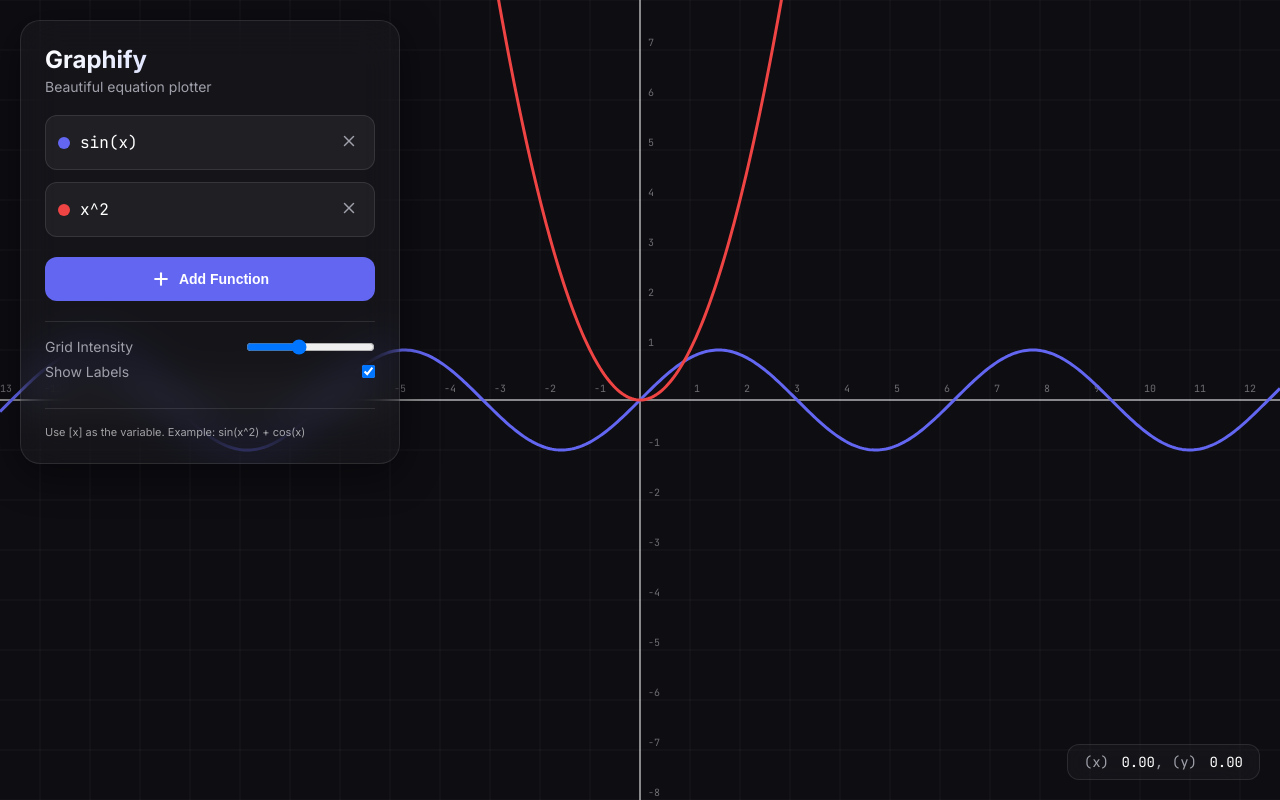
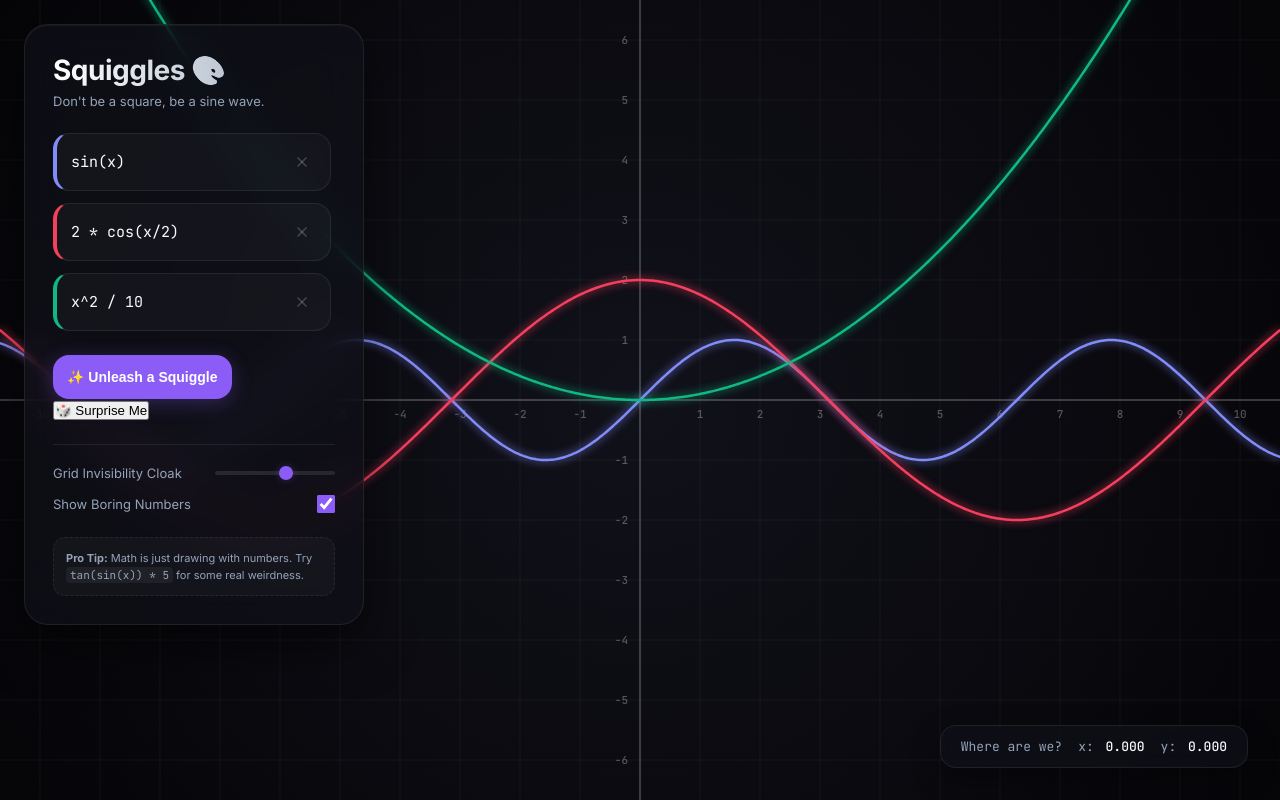
Before and after one commit to makers10/Graph-Tool, a website built with Vite: page index.html in a window 1280 px wide. Built offline with nearby package versions, Linux system fonts and the light colour scheme.

Commit message:
UI changes

```diff
--- a/index.html
+++ b/index.html
@@ -14,42 +14,45 @@
     <div id="app">
       <div id="controls-panel" class="controls-panel">
         <header>
-          <h1>Graphify</h1>
-          <p>Beautiful equation plotter</p>
+          <h1>Squiggles 🎨</h1>
+          <p>Don't be a square, be a sine wave.</p>
         </header>
 
         <section id="equation-section" class="equation-list">
-          <!-- Equations will be added here dynamically -->
+          <!-- Squiggles will appear here -->
         </section>
 
-        <button id="add-equation-btn" class="add-btn">
-          <svg width="20" height="20" viewBox="0 0 24 24" fill="none" stroke="currentColor" stroke-width="2.5" stroke-linecap="round" stroke-linejoin="round">
-            <line x1="12" y1="5" x2="12" y2="19"></line>
-            <line x1="5" y1="12" x2="19" y2="12"></line>
-          </svg>
-          Add Function
-        </button>
+        <div class="button-group">
+          <button id="add-equation-btn" class="add-btn">
+            <span>✨ Unleash a Squiggle</span>
+          </button>
+          <button id="chaos-btn" class="chaos-btn" title="Generate Mathematical Chaos">
+            🎲 Surprise Me
+          </button>
+        </div>
 
         <div class="settings-section">
           <div class="settings-row">
-            <span>Grid Intensity</span>
-            <input type="range" id="grid-range" min="0" max="100" value="40" />
+            <span>Grid Invisibility Cloak</span>
+            <input type="range" id="grid-range" min="0" max="100" value="60" />
           </div>
           <div class="settings-row">
-            <span>Show Labels</span>
+            <span>Show Boring Numbers</span>
             <input type="checkbox" id="show-labels" checked />
           </div>
         </div>
 
-        <div class="settings-section">
-          <p style="font-size: 11px; opacity: 0.6;">Use [x] as the variable. Example: sin(x^2) + cos(x)</p>
+        <div class="info-box">
+          <b>Pro Tip:</b> Math is just drawing with numbers. Try <code>tan(sin(x)) * 5</code> for some real weirdness.
         </div>
       </div>
 
       <canvas id="viewport"></canvas>
 
       <div class="coord-display">
-        (x) <span id="x-coord">0.00</span>, (y) <span id="y-coord">0.00</span>
+        <div class="fun-label">Where are we?</div>
+        <div>x: <b id="x-coord">0.000</b></div>
+        <div>y: <b id="y-coord">0.000</b></div>
       </div>
     </div>
     <script type="module" src="./main.js"></script>
--- a/main.js
+++ b/main.js
@@ -8,22 +8,27 @@ document.addEventListener('DOMContentLoaded', () => {
   const gridRange = document.getElementById('grid-range');
   const showLabelsCheckbox = document.getElementById('show-labels');
 
+  // Initialize Grapher
   const grapher = new Grapher(canvas);
 
+  // Initialize UI with a callback that updates the grapher
   const ui = new UI(equationSection, (equations) => {
     grapher.setEquations(equations);
   });
 
-  // Event Listeners for UI interaction
+  // Buttons and Controls
   addBtn.addEventListener('click', () => {
     ui.addEquation();
   });
 
   gridRange.addEventListener('input', (e) => {
-    const intensity = e.target.value / 255;
+    const val = parseInt(e.target.value);
+    const opacity = val / 100;
+
     grapher.updateSettings({
-      gridColor: `rgba(255, 255, 255, ${intensity/3})`,
-      axisColor: `rgba(255, 255, 255, ${intensity})`
+      gridColor: `rgba(255, 255, 255, ${opacity * 0.1})`,
+      axisColor: `rgba(255, 255, 255, ${opacity * 0.4})`,
+      labelColor: `rgba(255, 255, 255, ${opacity * 0.5})`
     });
   });
 
@@ -31,6 +36,8 @@ document.addEventListener('DOMContentLoaded', () => {
     grapher.updateSettings({ showLabels: e.target.checked });
   });
 
-  // Initial update
-  grapher.setEquations(ui.equations);
+  // Small delay to ensure everything is ready before first render update
+  setTimeout(() => {
+    grapher.setEquations(ui.equations);
+  }, 50);
 });
--- a/src/grapher.js
+++ b/src/grapher.js
@@ -4,26 +4,25 @@ export class Grapher {
   constructor(canvas) {
     this.canvas = canvas;
     this.ctx = canvas.getContext('2d');
-    this.equations = []; // { id, expression, color, isVisible, compiled }
+    this.equations = [];
 
     // Viewport state
     this.view = {
       offsetX: canvas.width / 2,
       offsetY: canvas.height / 2,
-      scale: 50, // pixels per unit
-      zoom: 1,
-      minScale: 5,
-      maxScale: 2000,
+      scale: 60, // pixels per unit
+      minScale: 10,
+      maxScale: 5000,
     };
 
     this.settings = {
-      gridIntensity: 0.15,
+      gridOpacity: 0.4,
       showGrid: true,
       showAxes: true,
       showLabels: true,
-      axisColor: 'rgba(255, 255, 255, 0.5)',
+      axisColor: 'rgba(255, 255, 255, 0.25)',
       gridColor: 'rgba(255, 255, 255, 0.05)',
-      labelColor: 'rgba(255, 255, 255, 0.4)',
+      labelColor: 'rgba(255, 255, 255, 0.3)',
     };
 
     this.init();
@@ -37,12 +36,17 @@ export class Grapher {
   }
 
   resize() {
-    this.canvas.width = window.innerWidth;
-    this.canvas.height = window.innerHeight;
-    // Re-center if needed, or maintain relative offset
+    const dpr = window.devicePixelRatio || 1;
+    this.canvas.width = window.innerWidth * dpr;
+    this.canvas.height = window.innerHeight * dpr;
+    this.ctx.scale(dpr, dpr);
+
+    this.canvas.style.width = window.innerWidth + 'px';
+    this.canvas.style.height = window.innerHeight + 'px';
+
     if (!this._hasResized) {
-      this.view.offsetX = this.canvas.width / 2;
-      this.view.offsetY = this.canvas.height / 2;
+      this.view.offsetX = window.innerWidth / 2;
+      this.view.offsetY = window.innerHeight / 2;
       this._hasResized = true;
     }
   }
@@ -50,13 +54,14 @@ export class Grapher {
   setEquations(equations) {
     this.equations = equations.map(eq => {
       try {
+        if (!eq.expression.trim()) return { ...eq, compiled: null, error: null };
         return {
           ...eq,
           compiled: math.compile(eq.expression),
           error: null
         };
       } catch (err) {
-        return { ...eq, compiled: null, error: err.message };
+        return { ...eq, compiled: null, error: 'Invalid expression' };
       }
     });
   }
@@ -91,13 +96,12 @@ export class Grapher {
 
     this.canvas.addEventListener('wheel', (e) => {
       e.preventDefault();
-      const zoomFactor = 1.1;
+      const zoomFactor = 1.15;
       const direction = e.deltaY > 0 ? 1 / zoomFactor : zoomFactor;
 
       const mouseX = e.clientX;
       const mouseY = e.clientY;
 
-      // Coordinate before zoom
       const unitX = (mouseX - this.view.offsetX) / this.view.scale;
       const unitY = (mouseY - this.view.offsetY) / this.view.scale;
 
@@ -105,101 +109,106 @@ export class Grapher {
       if (nextScale < this.view.minScale || nextScale > this.view.maxScale) return;
 
       this.view.scale = nextScale;
-
-      // Adjust offset to zoom relative to mouse
       this.view.offsetX = mouseX - unitX * this.view.scale;
       this.view.offsetY = mouseY - unitY * this.view.scale;
     }, { passive: false });
   }
 
   handleHover(e) {
-    const mouseX = e.clientX;
-    const mouseY = e.clientY;
-
-    // Map pixels to coordinate units
-    const x = (mouseX - this.view.offsetX) / this.view.scale;
-    const y = -(mouseY - this.view.offsetY) / this.view.scale;
+    const x = (e.clientX - this.view.offsetX) / this.view.scale;
+    const y = -(e.clientY - this.view.offsetY) / this.view.scale;
 
     document.getElementById('x-coord').textContent = x.toFixed(3);
     document.getElementById('y-coord').textContent = y.toFixed(3);
   }
 
   drawGrid() {
-    const { ctx, canvas, view, settings } = this;
+    const { ctx, view, settings } = this;
     const { offsetX, offsetY, scale } = view;
+    const width = window.innerWidth;
+    const height = window.innerHeight;
 
-    // Determine grid spacing based on scale
     let spacing = 1;
-    while (spacing * scale < 30) spacing *= 2;
-    while (spacing * scale > 150) spacing /= 2;
+    if (scale > 200) spacing = 0.5;
+    if (scale > 500) spacing = 0.1;
+    if (scale < 30) spacing = 2;
+    if (scale < 15) spacing = 5;
 
     ctx.beginPath();
     ctx.strokeStyle = settings.gridColor;
     ctx.lineWidth = 1;
 
-    // Vertical lines
     const startX = (offsetX % (spacing * scale)) - spacing * scale;
-    for (let x = startX; x < canvas.width + spacing * scale; x += spacing * scale) {
+    for (let x = startX; x < width + spacing * scale; x += spacing * scale) {
       ctx.moveTo(x, 0);
-      ctx.lineTo(x, canvas.height);
+      ctx.lineTo(x, height);
     }
 
-    // Horizontal lines
     const startY = (offsetY % (spacing * scale)) - spacing * scale;
-    for (let y = startY; y < canvas.height + spacing * scale; y += spacing * scale) {
+    for (let y = startY; y < height + spacing * scale; y += spacing * scale) {
       ctx.moveTo(0, y);
-      ctx.lineTo(canvas.width, y);
+      ctx.lineTo(width, y);
     }
     ctx.stroke();
 
-    // Draw Axes
+    // Axes
     ctx.beginPath();
     ctx.strokeStyle = settings.axisColor;
-    ctx.lineWidth = 2;
-    // Y Axis
+    ctx.lineWidth = 1.5;
     ctx.moveTo(offsetX, 0);
-    ctx.lineTo(offsetX, canvas.height);
-    // X Axis
+    ctx.lineTo(offsetX, height);
     ctx.moveTo(0, offsetY);
-    ctx.lineTo(canvas.width, offsetY);
+    ctx.lineTo(width, offsetY);
     ctx.stroke();
 
     if (settings.showLabels) {
       ctx.fillStyle = settings.labelColor;
-      ctx.font = '10px JetBrains Mono';
+      ctx.font = '500 11px "JetBrains Mono"';
+      ctx.textAlign = 'center';
+
+      const labelSpacing = spacing * (scale < 50 ? 2 : 1);
+
       // X labels
-      for (let x = startX; x < canvas.width + spacing * scale; x += spacing * scale) {
+      for (let x = startX; x < width + spacing * scale; x += labelSpacing * scale) {
         const val = (x - offsetX) / scale;
-        if (Math.abs(val) > 0.1) {
-          ctx.fillText(val.toFixed(spacing < 1 ? 2 : 0), x + 4, offsetY - 8);
+        if (Math.abs(val) > 0.001) {
+          ctx.fillText(val.toFixed(spacing < 1 ? 1 : 0), x, offsetY + 18);
         }
       }
       // Y labels
-      for (let y = startY; y < canvas.height + spacing * scale; y += spacing * scale) {
+      ctx.textAlign = 'right';
+      for (let y = startY; y < height + spacing * scale; y += labelSpacing * scale) {
         const val = -(y - offsetY) / scale;
-        if (Math.abs(val) > 0.1) {
-          ctx.fillText(val.toFixed(spacing < 1 ? 2 : 0), offsetX + 8, y - 4);
+        if (Math.abs(val) > 0.001) {
+          ctx.fillText(val.toFixed(spacing < 1 ? 1 : 0), offsetX - 12, y + 4);
         }
       }
     }
   }
 
   drawEquations() {
-    const { ctx, canvas, view } = this;
+    const { ctx, view } = this;
     const { offsetX, offsetY, scale } = view;
+    const width = window.innerWidth;
 
     this.equations.forEach(eq => {
       if (!eq.isVisible || !eq.compiled) return;
 
+      // Draw Main Line
       ctx.beginPath();
       ctx.strokeStyle = eq.color;
-      ctx.lineWidth = 3;
+      ctx.lineWidth = 2.5;
       ctx.lineJoin = 'round';
+      ctx.lineCap = 'round';
+
+      // Line Glow
+      ctx.shadowBlur = 8;
+      ctx.shadowColor = eq.color;
 
       let first = true;
-      const step = 2; // pixel step for smoothness vs performance
+      const step = 2;
 
-      for (let px = 0; px <= canvas.width; px += step) {
+      for (let px = 0; px <= width; px += step) {
         const x = (px - offsetX) / scale;
         try {
           const y = eq.compiled.evaluate({ x });
@@ -221,11 +230,14 @@ export class Grapher {
         }
       }
       ctx.stroke();
+
+      // Reset shadow for next equation or elements
+      ctx.shadowBlur = 0;
     });
   }
 
   animate() {
-    this.ctx.clearRect(0, 0, this.canvas.width, this.canvas.height);
+    this.ctx.clearRect(0, 0, window.innerWidth, window.innerHeight);
     this.drawGrid();
     this.drawEquations();
     requestAnimationFrame(() => this.animate());
--- a/src/ui.js
+++ b/src/ui.js
@@ -1,32 +1,35 @@
 export class UI {
   constructor(container, onUpdate) {
+    if (!container) throw new Error('UI container not found');
     this.container = container;
     this.onUpdate = onUpdate;
     this.equations = [];
     this.colors = [
-      '#6366f1', // Indigo
-      '#ef4444', // Red
+      '#818cf8', // Indigo
+      '#f43f5e', // Rose
       '#10b981', // Emerald
       '#f59e0b', // Amber
-      '#8b5cf6', // Violet
       '#ec4899', // Pink
       '#06b6d4', // Cyan
+      '#a78bfa', // Purple
     ];
 
     this.init();
   }
 
   init() {
-    // Start with one equation
-    this.addEquation('sin(x)');
-    this.addEquation('x^2');
-    this.render();
+    // Start with default equations if empty
+    if (this.equations.length === 0) {
+      this.addEquation('sin(x)');
+      this.addEquation('2 * cos(x/2)');
+      this.addEquation('x^2 / 10');
+    }
   }
 
   addEquation(expression = '') {
-    const id = Date.now().toString() + Math.random().toString(36).substr(2, 5);
+    const id = Math.random().toString(36).substring(2, 9);
     const color = this.colors[this.equations.length % this.colors.length];
-    this.equations.push({ id, expression, color, isVisible: true });
+    this.equations.push({ id, expression, color, isVisible: true, error: null });
     this.render();
     this.notify();
   }
@@ -45,35 +48,50 @@ export class UI {
     }
   }
 
-  notify() {
-    if (this.onUpdate) this.onUpdate(this.equations);
+  // Allow external updates (e.g., from Grapher reporting errors)
+  setErrors(errors) {
+    this.equations.forEach(eq => {
+      eq.error = errors[eq.id] || null;
+    });
+    this.render(false); // Render without notifying back
   }
 
-  render() {
+  notify() {
+    if (this.onUpdate) this.onUpdate([...this.equations]);
+  }
+
+  render(shouldNotify = true) {
     this.container.innerHTML = '';
+
     this.equations.forEach(eq => {
       const item = document.createElement('div');
       item.className = 'equation-item';
+      item.style.borderLeft = `4px solid ${eq.color}`;
+
       item.innerHTML = `
         <div class="equation-input-row">
-          <div class="color-indicator" style="background-color: ${eq.color};"></div>
-          <input type="text" class="equation-input" placeholder="y = ..." value="${eq.expression}" />
+          <input type="text" class="equation-input" placeholder="y = f(x)" value="${eq.expression}" spellcheck="false" />
           <button class="remove-btn" title="Remove">
-            <svg width="18" height="18" viewBox="0 0 24 24" fill="none" stroke="currentColor" stroke-width="2" stroke-linecap="round" stroke-linejoin="round">
-              <path d="M18 6L6 18"></path>
-              <path d="M6 6l12 12"></path>
+            <svg width="16" height="16" viewBox="0 0 24 24" fill="none" stroke="currentColor" stroke-width="2.5" stroke-linecap="round" stroke-linejoin="round">
+              <line x1="18" y1="6" x2="6" y2="18"></line>
+              <line x1="6" y1="6" x2="18" y2="18"></line>
             </svg>
           </button>
         </div>
+        ${eq.error ? `<div class="error-msg">${eq.error}</div>` : ''}
       `;
 
       const input = item.querySelector('.equation-input');
-      input.addEventListener('input', (e) => this.updateEquation(eq.id, e.target.value));
+      input.addEventListener('input', (e) => {
+        this.updateEquation(eq.id, e.target.value);
+      });
 
       const removeBtn = item.querySelector('.remove-btn');
       removeBtn.addEventListener('click', () => this.removeEquation(eq.id));
 
       this.container.appendChild(item);
     });
+
+    if (shouldNotify) this.notify();
   }
 }
--- a/style.css
+++ b/style.css
@@ -1,34 +1,40 @@
 :root {
-  --bg-color: #0d0d12;
-  --surface-color: rgba(255, 255, 255, 0.03);
-  --border-color: rgba(255, 255, 255, 0.1);
-  --text-primary: #ffffff;
-  --text-secondary: #a0a0ab;
-  --accent-color: #6366f1;
-  --panel-blur: 20px;
-  --font-family: 'Inter', -apple-system, BlinkMacSystemFont, 'Segoe UI', Roboto, sans-serif;
+  --bg-color: #050508;
+  --surface-color: rgba(17, 17, 25, 0.7);
+  --item-bg: rgba(255, 255, 255, 0.03);
+  --item-hover: rgba(255, 255, 255, 0.06);
+  --border-color: rgba(255, 255, 255, 0.08);
+  --text-primary: #f8fafc;
+  --text-secondary: #94a3b8;
+  --accent-color: #8b5cf6;
+  --accent-glow: rgba(139, 92, 246, 0.3);
+  --panel-blur: 24px;
+  --font-main: 'Inter', -apple-system, sans-serif;
+  --font-mono: 'JetBrains Mono', monospace;
 
-  /* Graph Colors */
-  --graph-1: #3b82f6;
-  --graph-2: #ef4444;
-  --graph-3: #10b981;
-  --graph-4: #f59e0b;
-  --graph-5: #8b5cf6;
+  /* Graph Line Colors */
+  --line-1: #6366f1;
+  --line-2: #f43f5e;
+  --line-3: #10b981;
+  --line-4: #f59e0b;
+  --line-5: #ec4899;
 }
 
 * {
   box-sizing: border-box;
   margin: 0;
   padding: 0;
+  -webkit-font-smoothing: antialiased;
 }
 
 body {
-  font-family: var(--font-family);
+  font-family: var(--font-main);
   background-color: var(--bg-color);
   color: var(--text-primary);
-  overflow: hidden; /* Prevent scrolling of main page */
   height: 100vh;
   width: 100vw;
+  overflow: hidden;
+  background-image: radial-gradient(circle at 50% 50%, #11111a 0%, #050508 100%);
 }
 
 #app {
@@ -38,38 +44,46 @@ body {
   position: relative;
 }
 
-/* Sidebar / Controls */
+/* Sidebar / Controls Panel */
 .controls-panel {
   position: absolute;
-  top: 20px;
-  left: 20px;
-  width: 380px;
-  max-height: calc(100vh - 40px);
+  top: 24px;
+  left: 24px;
+  width: 340px;
+  max-height: calc(100vh - 48px);
   background: var(--surface-color);
   backdrop-filter: blur(var(--panel-blur));
   -webkit-backdrop-filter: blur(var(--panel-blur));
   border: 1px solid var(--border-color);
-  border-radius: 20px;
-  padding: 24px;
+  border-radius: 24px;
+  padding: 28px;
   z-index: 100;
   display: flex;
   flex-direction: column;
-  gap: 20px;
-  box-shadow: 0 10px 40px rgba(0, 0, 0, 0.4);
+  gap: 24px;
+  box-shadow: 0 20px 50px rgba(0, 0, 0, 0.5), inset 0 1px 1px rgba(255, 255, 255, 0.05);
+  animation: slideIn 0.6s cubic-bezier(0.16, 1, 0.3, 1);
+}
+
+@keyframes slideIn {
+  from { opacity: 0; transform: translateX(-20px); }
+  to { opacity: 1; transform: translateX(0); }
 }
 
 header h1 {
-  font-size: 24px;
-  font-weight: 700;
-  margin-bottom: 4px;
-  background: linear-gradient(135deg, #fff 0%, #a5b4fc 100%);
+  font-size: 28px;
+  font-weight: 800;
+  letter-spacing: -0.5px;
+  margin-bottom: 6px;
+  background: linear-gradient(to right, #fff, var(--text-secondary));
   -webkit-background-clip: text;
   -webkit-text-fill-color: transparent;
 }
 
 header p {
-  font-size: 14px;
+  font-size: 13px;
   color: var(--text-secondary);
+  font-weight: 400;
 }
 
 .equation-list {
@@ -77,139 +91,226 @@ header p {
   flex-direction: column;
   gap: 12px;
   overflow-y: auto;
+  padding-right: 4px;
 }
 
 .equation-item {
-  background: rgba(255, 255, 255, 0.05);
+  background: var(--item-bg);
   border: 1px solid var(--border-color);
-  border-radius: 12px;
-  padding: 12px;
+  border-radius: 16px;
+  padding: 14px;
+  transition: all 0.3s cubic-bezier(0.4, 0, 0.2, 1);
   display: flex;
   flex-direction: column;
   gap: 8px;
-  transition: all 0.2s ease;
 }
 
 .equation-item:hover {
-  border-color: rgba(255, 255, 255, 0.2);
-  background: rgba(255, 255, 255, 0.08);
+  background: var(--item-hover);
+  border-color: rgba(255, 255, 255, 0.15);
+  transform: translateY(-2px);
+  box-shadow: 0 4px 12px rgba(0, 0, 0, 0.2);
 }
 
 .equation-input-row {
   display: flex;
   align-items: center;
-  gap: 10px;
+  gap: 12px;
 }
 
 .color-indicator {
-  width: 12px;
-  height: 12px;
-  border-radius: 50%;
+  width: 14px;
+  height: 14px;
+  border-radius: 4px;
   flex-shrink: 0;
+  box-shadow: 0 0 10px currentColor; /* Dynamic glow */
 }
 
 .equation-input {
   flex: 1;
   background: transparent;
   border: none;
-  font-family: 'JetBrains Mono', 'Fira Code', monospace;
-  font-size: 16px;
+  font-family: var(--font-mono);
+  font-size: 15px;
   color: var(--text-primary);
   outline: none;
+  width: 100%;
+}
+
+.equation-input::placeholder {
+  color: rgba(255, 255, 255, 0.2);
 }
 
 .remove-btn {
   background: transparent;
   border: none;
-  color: var(--text-secondary);
+  color: rgba(255, 255, 255, 0.2);
   cursor: pointer;
-  padding: 4px;
-  border-radius: 6px;
+  padding: 6px;
+  border-radius: 8px;
   transition: all 0.2s ease;
+  display: flex;
+  align-items: center;
+  justify-content: center;
 }
 
 .remove-btn:hover {
-  color: #ef4444;
-  background: rgba(239, 68, 68, 0.1);
+  color: #f43f5e;
+  background: rgba(244, 63, 94, 0.1);
 }
 
 .add-btn {
   background: var(--accent-color);
   color: white;
   border: none;
-  border-radius: 12px;
-  padding: 12px;
+  border-radius: 16px;
+  padding: 14px;
   font-size: 14px;
-  font-weight: 600;
+  font-weight: 700;
   cursor: pointer;
   display: flex;
   align-items: center;
   justify-content: center;
-  gap: 8px;
-  transition: transform 0.2s ease, background 0.2s ease;
+  gap: 10px;
+  transition: all 0.3s ease;
+  box-shadow: 0 4px 20px var(--accent-glow);
 }
 
 .add-btn:hover {
-  background: #4f46e5;
-  transform: translateY(-1px);
+  background: #a78bfa;
+  transform: translateY(-2px);
+  box-shadow: 0 8px 30px var(--accent-glow);
 }
 
 .add-btn:active {
   transform: translateY(0);
 }
 
-/* Settings / Parameters */
+/* Settings Sections */
 .settings-section {
   border-top: 1px solid var(--border-color);
-  padding-top: 16px;
+  padding-top: 20px;
+  display: flex;
+  flex-direction: column;
+  gap: 14px;
 }
 
 .settings-row {
   display: flex;
   justify-content: space-between;
   align-items: center;
-  margin-bottom: 8px;
-  font-size: 14px;
+  font-size: 13px;
   color: var(--text-secondary);
+  font-weight: 500;
 }
 
-/* Canvas Area */
+.settings-row h3 {
+  font-size: 11px;
+  text-transform: uppercase;
+  letter-spacing: 1px;
+  opacity: 0.5;
+  margin-bottom: 4px;
+}
+
+/* Custom Range Input */
+input[type="range"] {
+  -webkit-appearance: none;
+  width: 120px;
+  height: 4px;
+  background: rgba(255, 255, 255, 0.1);
+  border-radius: 2px;
+  outline: none;
+}
+
+input[type="range"]::-webkit-slider-thumb {
+  -webkit-appearance: none;
+  width: 14px;
+  height: 14px;
+  background: var(--accent-color);
+  border-radius: 50%;
+  cursor: pointer;
+  box-shadow: 0 0 8px var(--accent-glow);
+  transition: scale 0.2s ease;
+}
+
+input[type="range"]::-webkit-slider-thumb:hover {
+  scale: 1.2;
+}
+
+/* Checkbox Styling */
+input[type="checkbox"] {
+  width: 18px;
+  height: 18px;
+  accent-color: var(--accent-color);
+  cursor: pointer;
+}
+
+/* Info Text */
+.info-box {
+  background: rgba(255, 255, 255, 0.03);
+  padding: 12px;
+  border-radius: 12px;
+  font-size: 11px;
+  color: var(--text-secondary);
+  line-height: 1.5;
+  border: 1px dashed var(--border-color);
+}
+
+code {
+  font-family: var(--font-mono);
+  background: rgba(255, 255, 255, 0.05);
+  padding: 1px 4px;
+  border-radius: 4px;
+}
+
+/* Viewport Area */
 #viewport {
   flex: 1;
   width: 100%;
   height: 100%;
-  cursor: crosshair;
+  background: transparent;
+  cursor: grab;
+}
+
+#viewport:active {
+  cursor: grabbing;
 }
 
 /* Coordinates Overlay */
 .coord-display {
   position: absolute;
-  bottom: 20px;
-  right: 20px;
+  bottom: 32px;
+  right: 32px;
   background: var(--surface-color);
   backdrop-filter: blur(var(--panel-blur));
   -webkit-backdrop-filter: blur(var(--panel-blur));
   border: 1px solid var(--border-color);
-  border-radius: 12px;
-  padding: 8px 16px;
-  font-family: 'JetBrains Mono', monospace;
-  font-size: 14px;
+  border-radius: 16px;
+  padding: 12px 20px;
+  font-family: var(--font-mono);
+  font-size: 13px;
   color: var(--text-secondary);
   pointer-events: none;
+  box-shadow: 0 10px 30px rgba(0, 0, 0, 0.3);
+  display: flex;
+  gap: 16px;
+  animation: fadeIn 1s ease;
 }
 
-.coord-display span {
+@keyframes fadeIn {
+  from { opacity: 0; }
+  to { opacity: 1; }
+}
+
+.coord-display b {
   color: var(--text-primary);
+  font-weight: 500;
   margin-left: 4px;
 }
 
 /* Scrollbar */
 .equation-list::-webkit-scrollbar {
-  width: 6px;
-}
-
-.equation-list::-webkit-scrollbar-track {
-  background: transparent;
+  width: 4px;
 }
 
 .equation-list::-webkit-scrollbar-thumb {
@@ -218,7 +319,8 @@ header p {
 }
 
 .error-msg {
-  color: #ef4444;
+  color: #f43f5e;
   font-size: 11px;
-  margin-left: 22px;
+  margin-left: 26px;
+  font-style: italic;
 }
```
